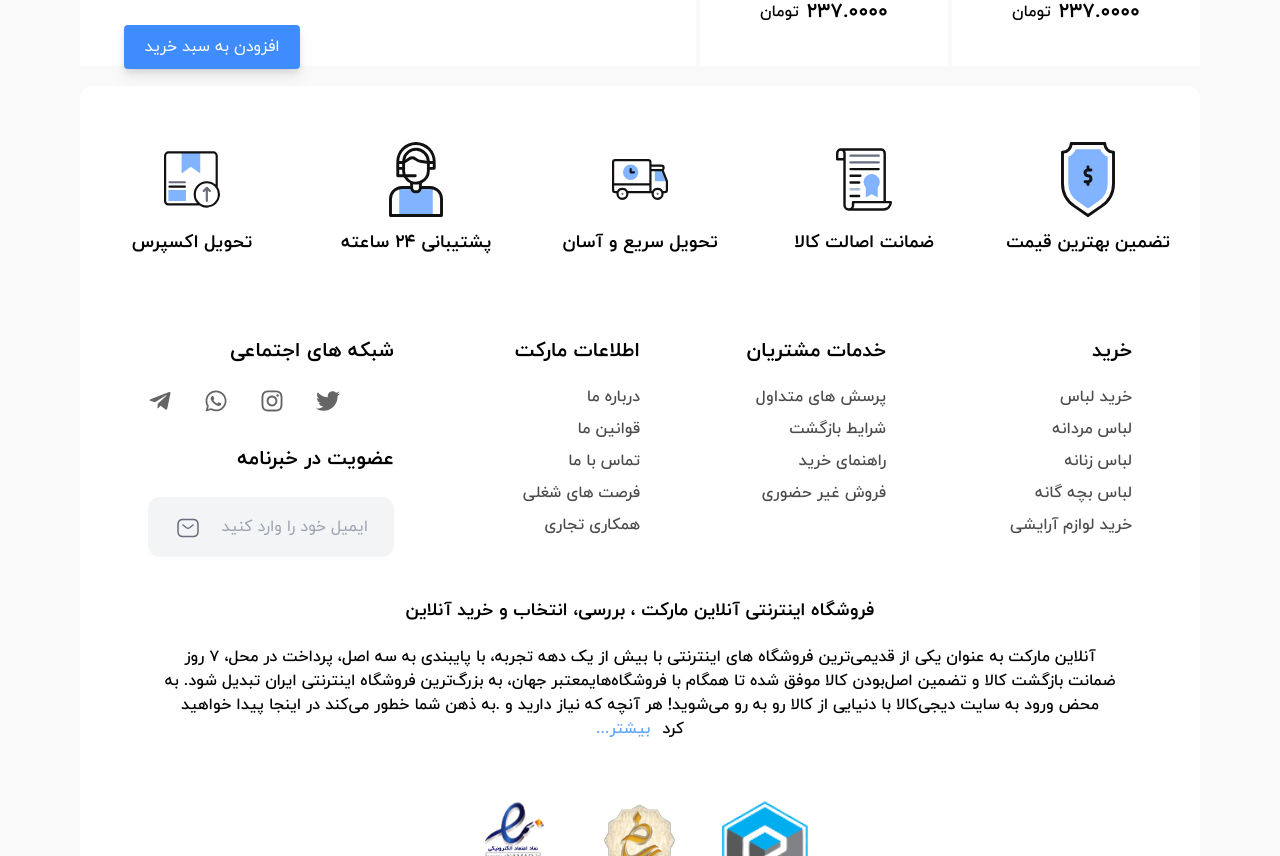
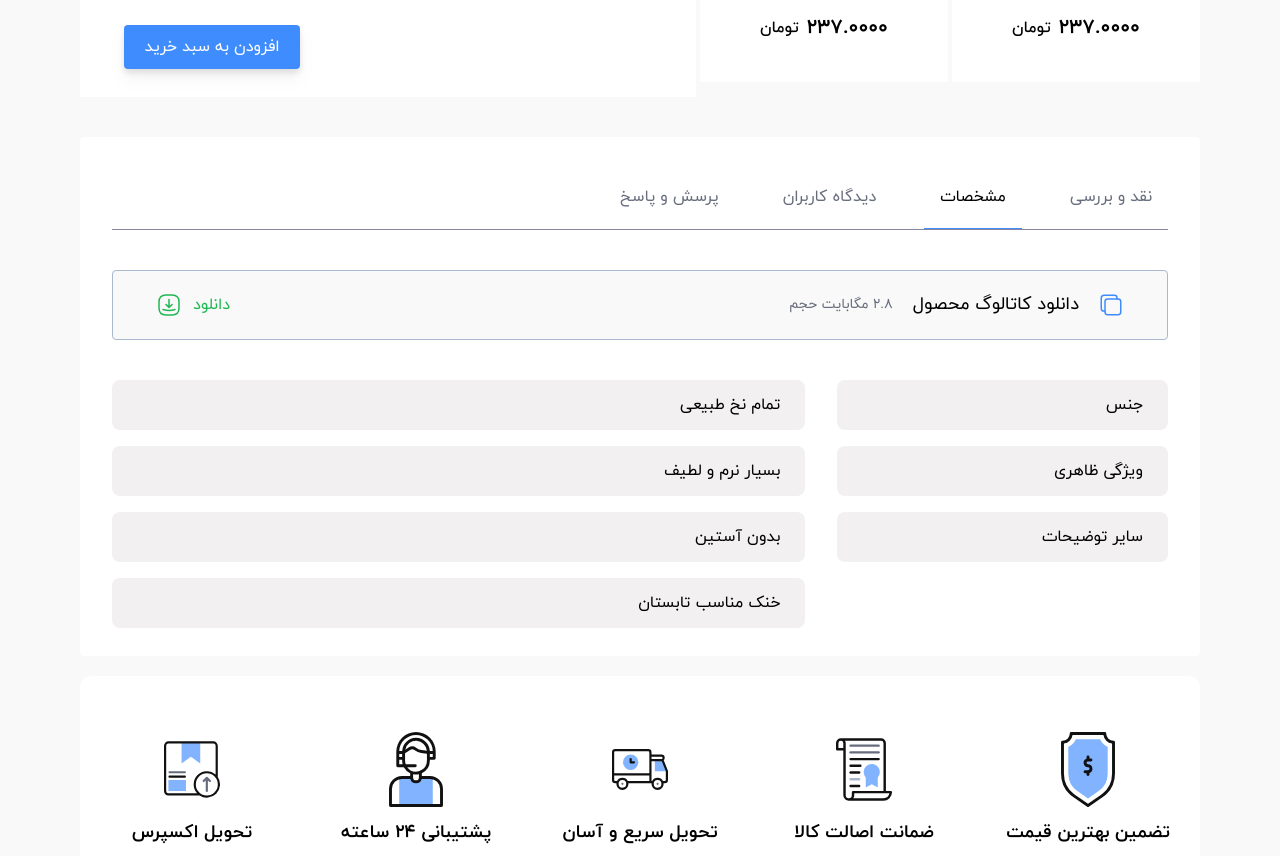
Before and after one commit to Ario-Team/shapino-frontend, a Next.js app: page /product in a window 1280 px wide. Shown: the part 1240-2096 px from the top of the page. Built offline with nearby package versions, Linux system fonts and the light colour scheme.

Commit message:
Finished the product page

```diff
--- a/pages/product.jsx
+++ b/pages/product.jsx
@@ -11,6 +11,7 @@ import tikSVG from "../public/svgs/tik.svg";
 import tikBlueSVG from "../public/svgs/tikBlue.svg";
 import tikEmptySVG from "../public/svgs/tikEmpty.svg";
 import productTruckSVG from "../public/svgs/productTruck.svg";
+import downloadSVG from "../public/svgs/download.svg";
 import flagSVG from "../public/svgs/flag.svg";
 import { AiFillBell, AiFillHeart, AiOutlineFacebook } from "react-icons/ai";
 import { FaStar, FaTelegramPlane, FaWhatsapp } from "react-icons/fa";
@@ -343,7 +344,7 @@ const product = () => {
                 <ProductItem />
               </div>
             </div>
-            <div className="bg-white h-[362px] w-full w-min-max px-11 py-7 flex flex-col">
+            <div className="bg-white min-h-[362px] h-max w-full w-min-max px-11 py-7 flex flex-col">
               <div className="font-iran-yekan w-full flex flex-col items-start gap-4 mt-8">
                 <div className=" flex flex-row gap-7">
                   <div className="flex flex-row gap-3">
@@ -411,9 +412,67 @@ const product = () => {
             </div>
           </div>
         </div>
+        <div className="bg-white py-7 flex flex-col gap-10 rounded px-8 w-11/12 sm:w-full">
+          <div className="flex flex-row gap-8 w-full overflow-x-hidden py-5 border-b-[1px] border-[#8A86A1] text-[#676D7C] font-iran-yekan font-normal text-base">
+            <span className="px-4 flex flex-row justify-center">
+              نقد و بررسی
+            </span>
+            <span className="text-black relative px-4 flex flex-row justify-center">
+              <div className="w-full h-[1px] bg-[#3F8CFF] absolute -bottom-5"></div>
+              مشخصات
+            </span>
+            <span className="px-4 flex flex-row justify-center">
+              دیدگاه کاربران
+            </span>
+            <span className="px-4 flex flex-row justify-center">
+              پرسش و پاسخ
+            </span>
+          </div>
+          <div className="bg-[#F9F9F9] flex flex-row justify-between border-[1px] border-[#ABB9CF] font-iran-yekan rounded w-full px-11 py-5">
+            <div className="flex flex-row gap-5 items-center font-normal">
+              <IoCopyOutline className="text-2xl text-[#3F8CFF]" />
+              <span className="text-lg">دانلود کاتالوگ محصول</span>
+              <span className="text-sm text-[#676D7C]">2.8 مگابایت حجم</span>
+            </div>
+            <div className="flex flex-row gap-3 items-center">
+              <span className="font-normal text-base text-[#20B854]">
+                دانلود
+              </span>
+              <Image
+                src={downloadSVG}
+                width={24}
+                height={24}
+                alt="Download icon"
+              />
+            </div>
+          </div>
+          <div className="grid grid-cols-12 overflow-x-hidden gap-x-8 w-full">
+            <div className="col-span-4 flex flex-col gap-4">
+              <PropertiesItem text="جنس" />
+              <PropertiesItem text="ویژگی ظاهری" />
+              <PropertiesItem text="سایر توضیحات" />
+            </div>
+            <div className="col-span-8 flex flex-col gap-4">
+              <PropertiesItem text="تمام نخ طبیعی" />
+              <PropertiesItem text="بسیار نرم و لطیف" />
+              <PropertiesItem text="بدون آستین" />
+              <PropertiesItem text="خنک مناسب تابستان" />
+            </div>
+          </div>
+        </div>
       </div>
     </MainLayout>
   );
 };
 
+const PropertiesItem = ({ text, className }) => {
+  return (
+    <div
+      className={`font-iran-yekan font-normal px-6 py-3 text-base bg-[#F2F0F1] transition-all duration-300 border-transparent border-[1px] rounded-lg hover:border-[#3F8CFF] ${className}`}
+    >
+      {text}
+    </div>
+  );
+};
+
 export default product;
```
Also changed, not shown: public/svgs/download.svg (added).
